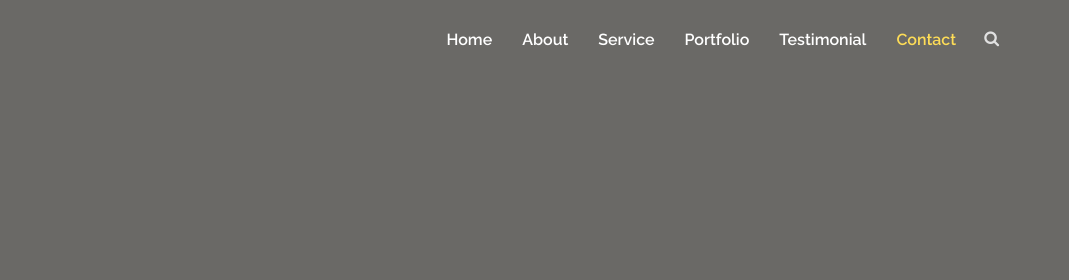
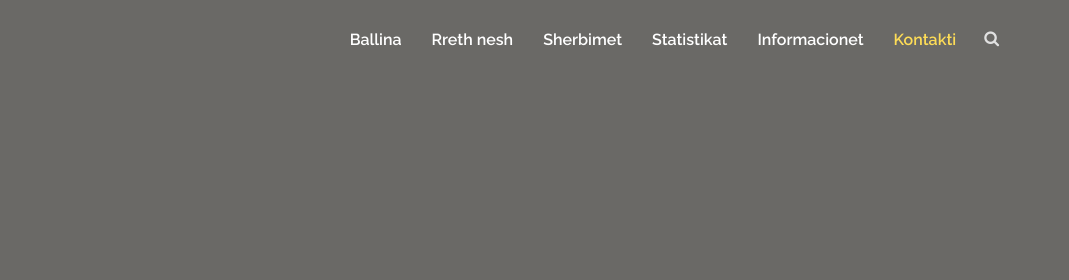
Before and after one commit to Vjollce/Java1, a plain HTML site: page index.html in a window 1280 px wide. Shown: the top 280 px of the page, 211-1280 px from the left. Drawn offline with nearby package versions, Linux system fonts and the light colour scheme; files whose address does not match are found by name; a web font is replaced by a local one.

Commit message:
Update templete

```diff
--- a/index.html
+++ b/index.html
@@ -98,12 +98,12 @@
                     <!-- navbar menu -->
                     <div class="collapse navbar-collapse" id="navbar-menu">
                         <ul class="nav navbar-nav navbar-right">
-                            <li><a href="#home">Home</a></li>
-                            <li><a href="#features">About</a></li>
-                            <li><a href="#service">Service</a></li>
-                            <li><a href="#portfolio">Portfolio</a></li>
-                            <li><a href="#test">Testimonial</a></li>
-                            <li><a href="#contact">Contact</a></li>
+                            <li><a href="#home">Ballina</a></li>
+                            <li><a href="#features">Rreth nesh</a></li>
+                            <li><a href="#service">Sherbimet</a></li>
+                            <li><a href="#portfolio">Statistikat</a></li>
+                            <li><a href="#test">Informacionet</a></li>
+                            <li><a href="#contact">Kontakti</a></li>
                         </ul>
                     </div><!-- /.navbar-collapse -->
                 </div>
```
